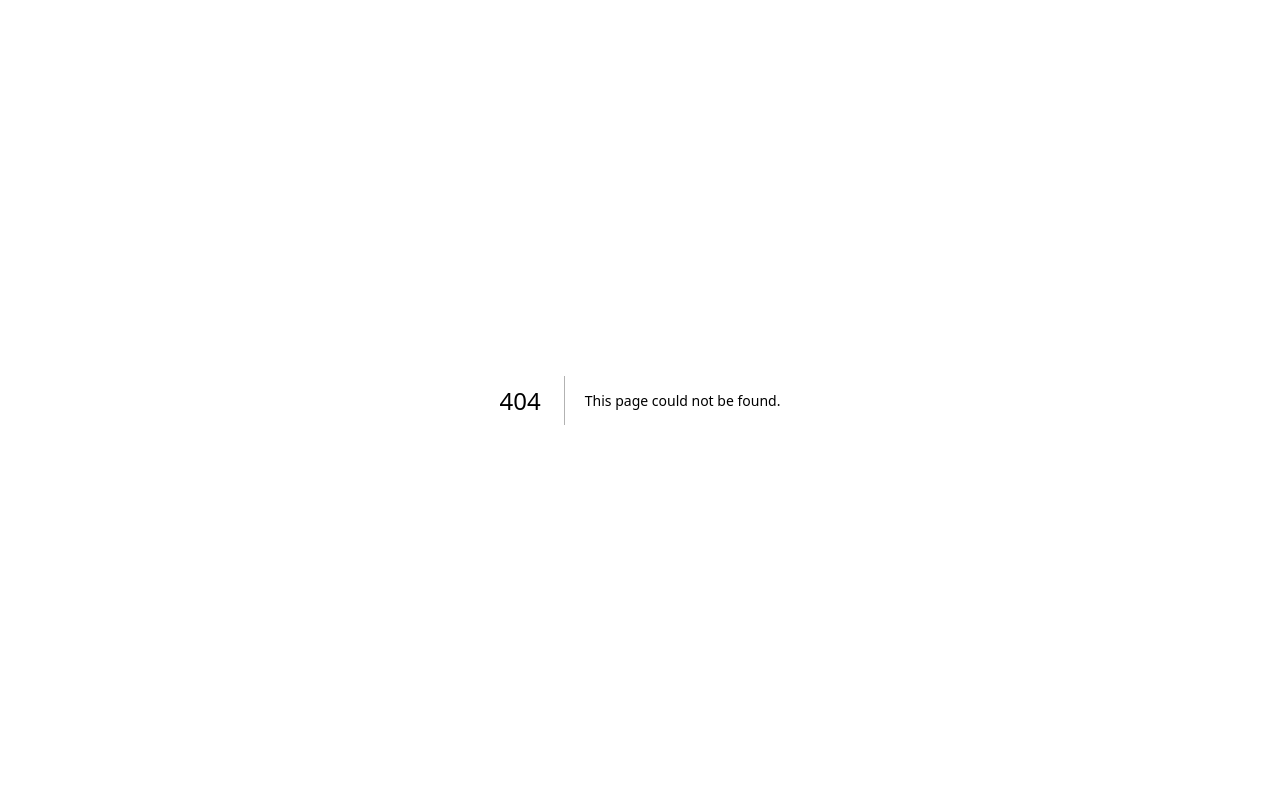
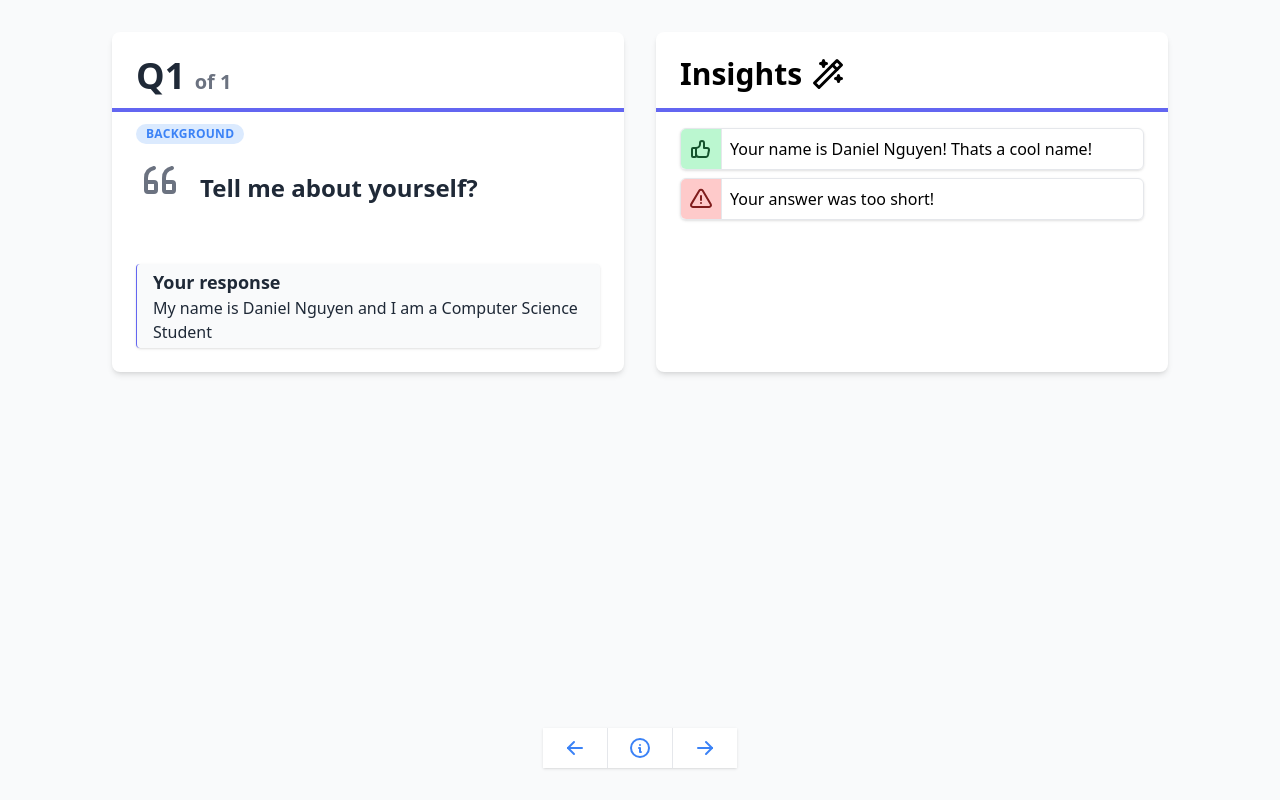
Before and after one commit to ddannyll/prepper, a Next.js app in the folder frontend/: page /insights in a window 1280 px wide. Before the commit this address had no page. Built offline with nearby package versions, Linux system fonts and the light colour scheme.

Commit message:
feat: insights component created

```diff
--- a/frontend/src/components/AnswerControls.tsx
+++ b/frontend/src/components/AnswerControls.tsx
@@ -3,6 +3,7 @@ import {
   IconKeyboard,
   IconMicrophone,
 } from "@tabler/icons-react";
+import IconButton from "./IconButton";
 
 interface AnswerControlsProps {
   onSubmitClick?: () => void;
@@ -30,29 +31,3 @@ export default function AnswerControls({
     </div>
   );
 }
-
-interface IconButtonProps
-  extends React.ButtonHTMLAttributes<HTMLButtonElement> {
-  children: React.ReactNode;
-  className?: string;
-  active?: boolean;
-}
-function IconButton({
-  children,
-  className,
-  active,
-  ...props
-}: IconButtonProps) {
-  const activeClasses = active ? "bg-blue-50" : "";
-  return (
-    <button
-      {...props}
-      className={`${className} flex justify-center p-2 px-5
-      bg-white text-blue-500 transition
-      hover:bg-blue-50  active:translate-y-0.5 active:bg-blue-100
-      ${activeClasses}`}
-    >
-      {children}
-    </button>
-  );
-}
--- /dev/null
+++ b/frontend/src/components/IconButton.tsx
@@ -0,0 +1,27 @@
+
+interface IconButtonProps
+  extends React.ButtonHTMLAttributes<HTMLButtonElement> {
+  children?: React.ReactNode;
+  className?: string;
+  active?: boolean;
+}
+export default function IconButton({
+  children,
+  className,
+  active,
+  ...props
+}: IconButtonProps) {
+  const activeClasses = active ? "bg-blue-50" : "bg-white";
+  return (
+    <button
+      {...props}
+      className={` flex justify-center p-2 px-5
+      text-blue-500 transition
+      hover:bg-blue-50  active:translate-y-0.5 active:bg-blue-100
+      ${className}
+      ${activeClasses}`}
+    >
+      {children}
+    </button>
+  );
+}
--- /dev/null
+++ b/frontend/src/components/InterviewInsights.tsx
@@ -0,0 +1,106 @@
+import { Question } from "@/hooks/useQuestionPlayer"
+import { useMemo, useState } from "react"
+import { QuestionCardMainSection, QuestionNumber } from "./QuestionCard"
+import { IconAlertTriangle, IconArrowLeft, IconArrowRight, IconArrowsRightLeft, IconCircle, IconInfoCircle, IconThumbUp, IconWand } from "@tabler/icons-react"
+import IconButton from "./IconButton"
+
+interface InterviewInsightsProps {
+  questionAnswerPairs: {
+    question: Question
+    answer: string
+  }[]
+}
+export default function InterviewInsights({questionAnswerPairs}: InterviewInsightsProps) {
+  const [questionIndex, setQuestionIndex] = useState(0)
+  const question = useMemo(() => {
+    if (!questionAnswerPairs || questionAnswerPairs.length == 0) {
+      return null
+    }
+    return questionAnswerPairs[questionIndex].question
+  }, [questionAnswerPairs, questionIndex])
+  const answer = useMemo(() => {
+    if (!questionAnswerPairs || questionAnswerPairs.length == 0) {
+      return null
+    }
+    return questionAnswerPairs[questionIndex].answer
+  }, [questionAnswerPairs, questionIndex])
+
+  if (question == null) {
+    return <div>
+      loading
+    </div>
+  }
+  return <div className="flex flex-col items-center justify-between p-8 h-full">
+    <div className="flex gap-8 w-full justify-center">
+      <div className="max-w-lg w-full p-6 shadow-md bg-white rounded-lg flex flex-col gap-3">
+        <div className="flex gap-2 items-end">
+          <QuestionNumber questionNum={questionIndex + 1} totalQuestionNum={questionAnswerPairs.length}/>
+          {
+          // <p className="flex gap-2 text-indigo-500 italic">
+          // Insights
+          // </p>
+          }
+        </div>
+        <hr className="-mx-6 border-y-2 border-indigo-500"/>
+        <QuestionCardMainSection
+          tags={question.tags}
+          prompt={question.questionPrompt.split(' ')}
+        />
+        <div className="mt-8 border-l border-indigo-500 px-4 py-1 shadow bg-gray-50 rounded">
+          <h2 className="text-lg font-bold text-gray-800">Your response</h2>
+          <p className="text-gray-800">{answer}</p>
+        </div>
+      </div>
+
+      <div className="flex flex-col items-stretch gap-4 grow shadow-md rounded-lg bg-white p-6 w-full max-w-lg">
+        <h1 className="flex gap-2 text-3xl font-bold">
+          Insights
+          <IconWand className="h-9 w-9"/>
+        </h1>
+        <hr className="-mx-6 border-y-2 border-indigo-500"/>
+        <div className="flex flex-col gap-2">
+          <InsightComponent type="good">
+            Your name is Daniel Nguyen! Thats a cool name!
+          </InsightComponent>
+          <InsightComponent type="bad">
+            Your answer was too short!
+          </InsightComponent>
+        </div>
+      </div>
+    </div>
+
+
+    <div className="flex divide-x shadow">
+      <IconButton>
+        <IconArrowLeft/>
+      </IconButton>
+      <IconButton>
+        <IconInfoCircle/>
+      </IconButton>
+      <IconButton>
+        <IconArrowRight />
+      </IconButton>
+    </div>
+  </div>
+}
+
+interface InsightComponentProps {
+  type: "good" | "bad"
+  children?: React.ReactNode
+}
+function InsightComponent({type, children}: InsightComponentProps) {
+  const iconClasses = "w-6 h-6"
+  const bgClasses = type === "good" ? "bg-green-200" : "bg-red-200"
+  const icon = type === "good"
+    ? <IconThumbUp className={`text-green-900 ${iconClasses}`}/>
+    : <IconAlertTriangle className={`text-red-900 ${iconClasses}`}/>
+  return <div className="flex rounded-md overflow-hidden border items-center divide-x shadow">
+    <div className={`shrink-0 p-2 w-fit h-full ${bgClasses}`}>
+      {icon}
+    </div>
+    <div className="p-2">
+      {children}
+    </div>
+  </div>
+
+}
--- a/frontend/src/components/Keyboard.tsx
+++ b/frontend/src/components/Keyboard.tsx
@@ -4,12 +4,9 @@ interface KeyboardProps {
 
 export default function Keyboard({ className }: KeyboardProps) {
   return (
-    <div className={`${className} p-8 bg-white shadow-md rounded-md w-full`}>
-      <h1 className="text-sm">Response</h1>
-      <textarea
-        placeholder="Your response goes here."
-        className="w-full h-32 text-lg font-bold text-gray-700 resize-none focus:outline-none"
-      />
-    </div>
+    <textarea
+      placeholder="Your response goes here."
+      className={`w-full h-32 px-6 py-4 rounded-md border-l shadow-md border-blue-300 text-lg font-bold text-gray-700 bg-white resize-none focus:outline-none ${className}`}
+    />
   );
 }
--- a/frontend/src/components/QuestionCard.tsx
+++ b/frontend/src/components/QuestionCard.tsx
@@ -1,28 +1,45 @@
-import { IconBrandRedux, IconQuote, IconQuotes } from "@tabler/icons-react";
+import { IconQuote } from "@tabler/icons-react";
 
 interface QuestionCardProps {
   questionNum: number;
   totalQuestionNum: number;
   prompt: string[];
-  promptReadIndex: number;
+  promptReadIndex?: number;
   tags: string[];
   className?: string;
 }
 
-export default function QuestionCardTail({
+export default function QuestionCard({
   className,
   questionNum,
   totalQuestionNum,
   prompt,
-  promptReadIndex,
+  promptReadIndex = Infinity,
   tags,
 }: QuestionCardProps) {
   return (
     <div
-      className={`shadow-md border-gray-100 border container p-6 max-w-lg rounded-lg flex flex-col gap-3 ${className}`}
+      className={`shadow-md border-gray-100 bg-white border container p-6 max-w-lg rounded-lg flex flex-col gap-3 ${className}`}
     >
       <div className="flex justify-between items-end">
-        <div className="font-bold">
+        <QuestionNumber questionNum={questionNum} totalQuestionNum={totalQuestionNum} />
+        <p className="text-sm italic text-gray-500 mr-2">generated by AI</p>
+      </div>
+      <hr className="-mx-6 border-y-2 border-blue-500" />
+      <QuestionCardMainSection tags={tags} prompt={prompt} promptReadIndex={promptReadIndex} />
+      <button className="place-self-end text-sm text-blue-500 font-medium py-0.5 px-2.5 rounded hover:bg-blue-100 active:translate-y-0.5">
+        Skip question
+      </button>
+    </div>
+  );
+}
+
+interface QuestionNumberProps {
+  questionNum: number
+  totalQuestionNum: number
+}
+export function QuestionNumber({questionNum, totalQuestionNum}: QuestionNumberProps) {
+  return <div className="font-bold">
     <h1 className="inline text-4xl text-gray-800">
             Q{questionNum}&nbsp;
     </h1>
@@ -30,9 +47,15 @@ export default function QuestionCardTail({
             of {totalQuestionNum}
     </h2>
   </div>
-        <p className="text-sm italic text-gray-500 mr-2">generated by AI</p>
-      </div>
-      <hr className="-mx-6 border-y-2 border-blue-500" />
+}
+
+interface QuestionCardMainSectionProps {
+  tags: string[]
+  prompt: string[]
+  promptReadIndex?: number
+}
+export function QuestionCardMainSection({tags, prompt, promptReadIndex=Infinity}: QuestionCardMainSectionProps) {
+  return <>
     <div className="flex gap-2">
       {tags.map((tag) => (
         <Badge key={tag}>{tag}</Badge>
@@ -46,11 +69,7 @@ export default function QuestionCardTail({
         wordsReadIndex={promptReadIndex}
       />
     </div>
-      <button className="place-self-end text-sm text-blue-500 font-medium py-0.5 px-2.5 rounded hover:bg-blue-100 active:translate-y-0.5">
-        Skip question
-      </button>
-    </div>
-  );
+  </>
 }
 
 interface BadgeProps {
--- a/frontend/src/pages/index.tsx
+++ b/frontend/src/pages/index.tsx
@@ -42,7 +42,7 @@ export default function Home() {
         questionNum={currQuestionNum}
       />
       <div className="flex flex-col items-center justify-end gap-8">
-        <div className="max-w-lg w-full px-2 grow-0">
+        <div className="max-w-lg w-full px-6 grow-0">
           <Keyboard
             className={!keyboardOn ? "opacity-0 transition" : "transition"}
           />
--- /dev/null
+++ b/frontend/src/pages/insights/index.tsx
@@ -0,0 +1,17 @@
+import InterviewInsights from "@/components/InterviewInsights";
+
+export default function InsightsPage() {
+  return <div className="h-screen bg-gray-50">
+    <InterviewInsights
+      questionAnswerPairs={[
+        {
+          question: {
+            questionPrompt: "Tell me about yourself?",
+            tags: ["background"]
+          },
+          answer: "My name is Daniel Nguyen and I am a Computer Science Student"
+        }
+      ]}
+    />
+  </div>
+}
```
Lines whose indentation alone changed are shown as unchanged.
